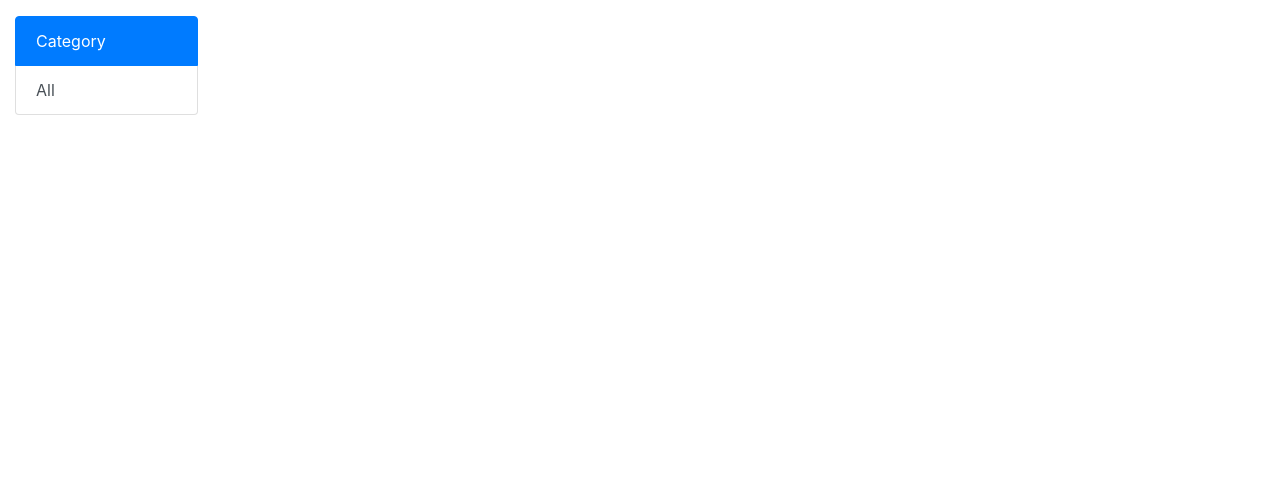
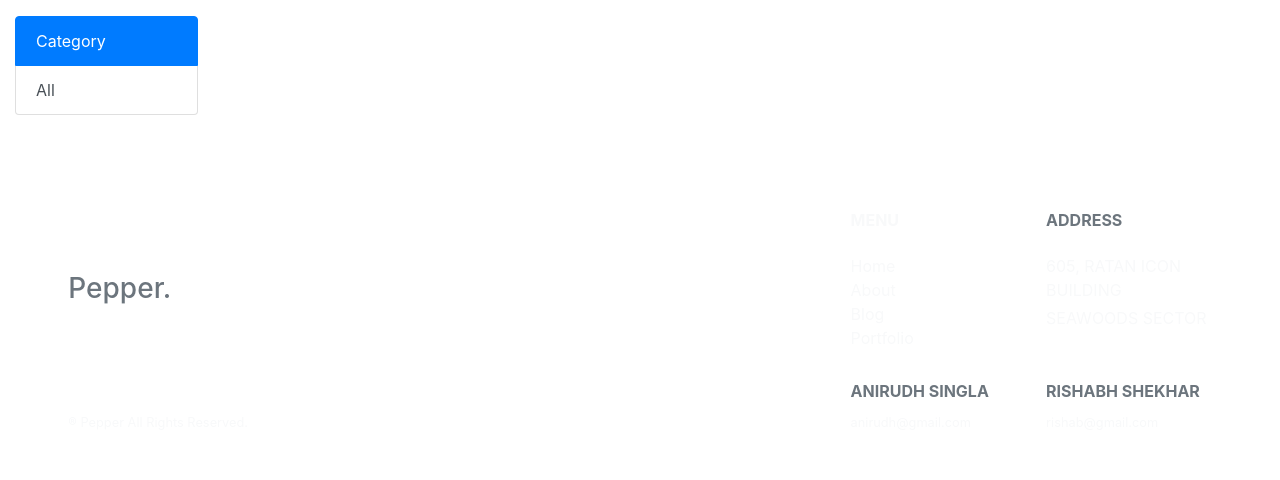
Before and after one commit to waqarkaleemkhan/OnlineStore, a Django app: page / in a window 1280 px wide. Shown: the part 56-536 px from the top of the page. Run offline with Django 3.2, Linux system fonts and the light colour scheme; data that the repository does not hold is empty; some libraries are stand-ins or nearby versions.

Commit message:
Html of footer is added

```diff
--- a/store/templates/store/base.html
+++ b/store/templates/store/base.html
@@ -24,4 +24,7 @@
 		<script src="https://cdn.jsdelivr.net/npm/popper.js@1.16.0/dist/umd/popper.min.js" integrity="sha384-Q6E9RHvbIyZFJoft+2mJbHaEWldlvI9IOYy5n3zV9zzTtmI3UksdQRVvoxMfooAo" crossorigin="anonymous"></script>
 		<script src="https://stackpath.bootstrapcdn.com/bootstrap/4.4.1/js/bootstrap.min.js" integrity="sha384-wfSDF2E50Y2D1uUdj0O3uMBJnjuUD4Ih7YwaYd1iqfktj0Uod8GCExl3Og8ifwB6" crossorigin="anonymous"></script>
 	</body>
+	<footer>
+		{%include 'store/footer.html'%}
+	</footer>
 </html>
--- /dev/null
+++ b/store/templates/store/footer.html
@@ -0,0 +1,40 @@
+{%block content%}
+<div class="container-fluid pb-0 mb-0 justify-content-center text-light ">
+    <footer>
+        <div class="row my-5 justify-content-center py-5">
+            <div class="col-11">
+                <div class="row ">
+                    <div class="col-xl-8 col-md-4 col-sm-4 col-12 my-auto mx-auto a">
+                        <h3 class="text-muted mb-md-0 mb-5 bold-text">Pepper.</h3>
+                    </div>
+                    <div class="col-xl-2 col-md-4 col-sm-4 col-12">
+                        <h6 class="mb-3 mb-lg-4 bold-text "><b>MENU</b></h6>
+                        <ul class="list-unstyled">
+                            <li>Home</li>
+                            <li>About</li>
+                            <li>Blog</li>
+                            <li>Portfolio</li>
+                        </ul>
+                    </div>
+                    <div class="col-xl-2 col-md-4 col-sm-4 col-12">
+                        <h6 class="mb-3 mb-lg-4 text-muted bold-text mt-sm-0 mt-5"><b>ADDRESS</b></h6>
+                        <p class="mb-1">605, RATAN ICON BUILDING</p>
+                        <p>SEAWOODS SECTOR</p>
+                    </div>
+                </div>
+                <div class="row ">
+                    <div class="col-xl-8 col-md-4 col-sm-4 col-auto my-md-0 mt-5 order-sm-1 order-3 align-self-end">
+                        <p class="social text-muted mb-0 pb-0 bold-text"> <span class="mx-2"><i class="fa fa-facebook" aria-hidden="true"></i></span> <span class="mx-2"><i class="fa fa-linkedin-square" aria-hidden="true"></i></span> <span class="mx-2"><i class="fa fa-twitter" aria-hidden="true"></i></span> <span class="mx-2"><i class="fa fa-instagram" aria-hidden="true"></i></span> </p><small class="rights"><span>&#174;</span> Pepper All Rights Reserved.</small>
+                    </div>
+                    <div class="col-xl-2 col-md-4 col-sm-4 col-auto order-1 align-self-end ">
+                        <h6 class="mt-55 mt-2 text-muted bold-text"><b>ANIRUDH SINGLA</b></h6><small> <span><i class="fa fa-envelope" aria-hidden="true"></i></span> anirudh@gmail.com</small>
+                    </div>
+                    <div class="col-xl-2 col-md-4 col-sm-4 col-auto order-2 align-self-end mt-3 ">
+                        <h6 class="text-muted bold-text"><b>RISHABH SHEKHAR</b></h6><small><span><i class="fa fa-envelope" aria-hidden="true"></i></span> rishab@gmail.com</small>
+                    </div>
+                </div>
+            </div>
+        </div>
+    </footer>
+</div>
+{%endblock%}
```
